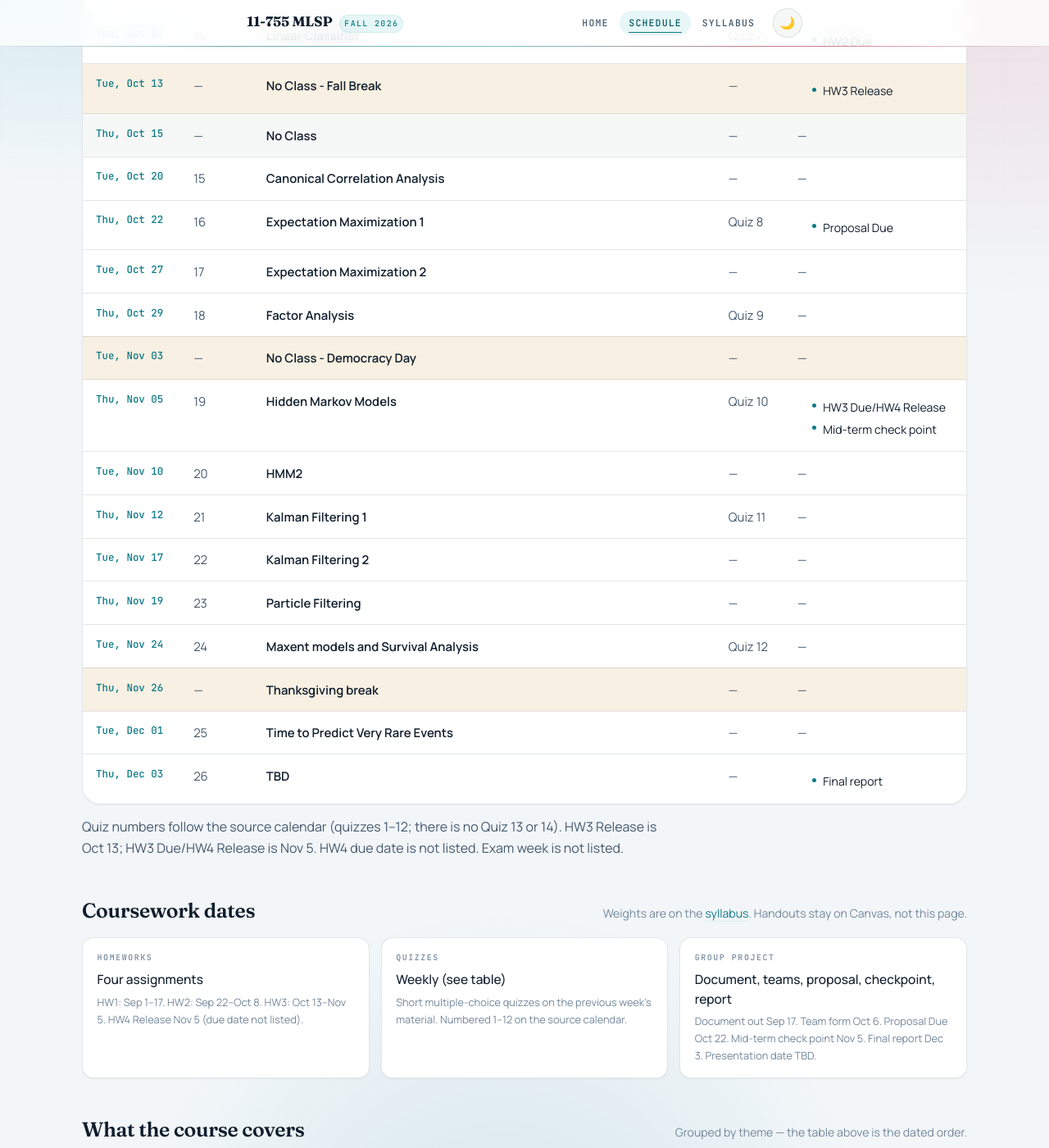
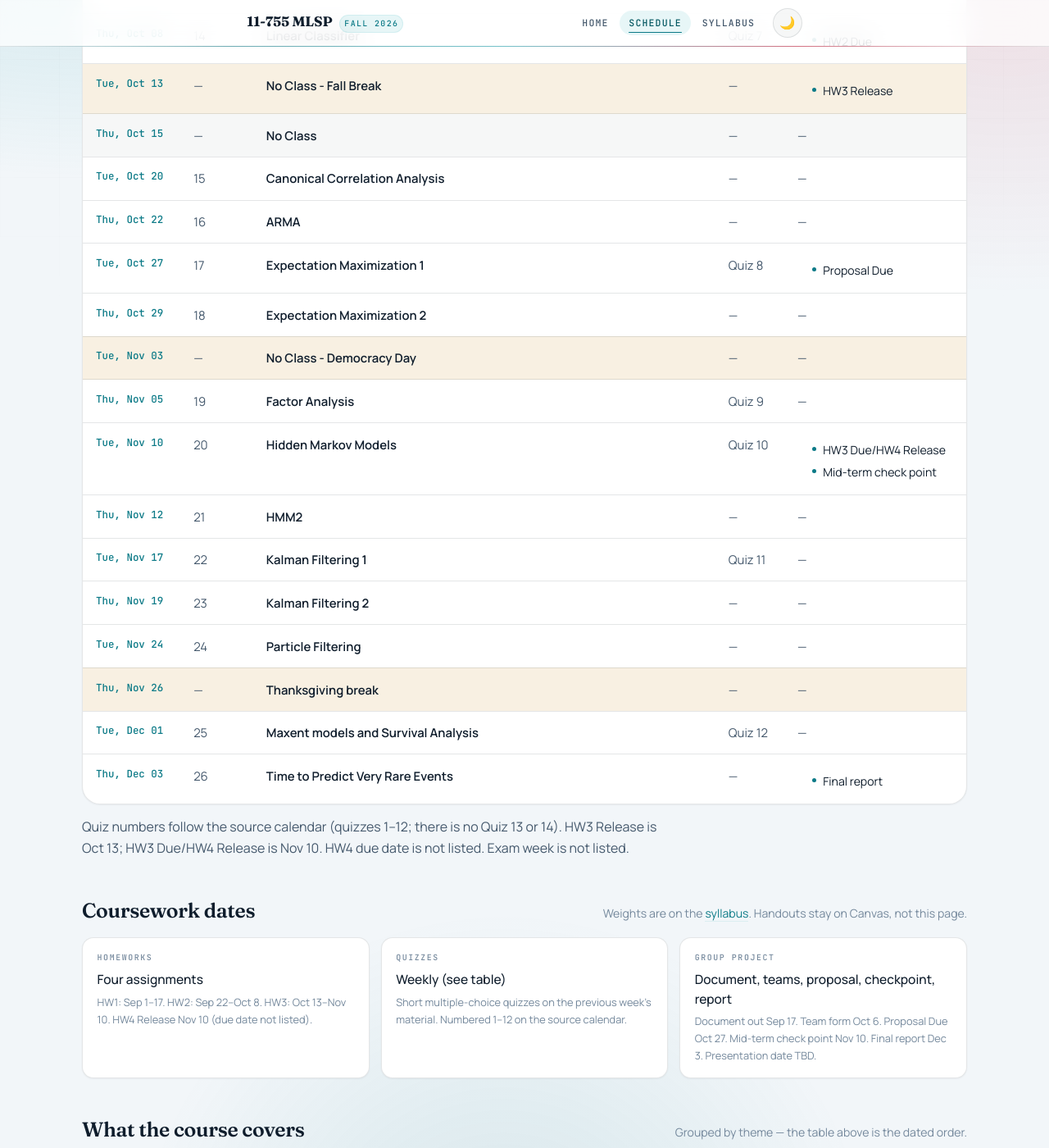
Before and after one commit to cmu-mlsp/mlspcourse, a Jekyll site: the page built from _pages/schedule.md, in a window 1280 px wide and 1400 px high, scrolled down 1351 px. Shown: the whole window at 82% size. Built offline with Jekyll 4.4.1, drawn with Linux system fonts in a browser that asks for light colours; nearby versions of some CDN libraries; comment, search, counter and statistics services are not loaded.

Commit message:
Insert ARMA on Oct 22 and slide later lectures past fixed holidays.
Keeps the calendar through CCA unchanged, absorbs the insert by replacing TBD on Dec 3 (no new dates), renumbers lectures, and updates syllabus/schedule checkpoint dates for Proposal Due and HW3/mid-term while Final report stays Dec 3.

Co-authored-by: Cursor <cursoragent@cursor.com>

```diff
--- a/_data/lectures_fall2026.yml
+++ b/_data/lectures_fall2026.yml
@@ -149,27 +149,26 @@
 - date: 2026-10-22
   type: lecture
   lecture: 16
+  title: ARMA
+  quiz:
+  work: []
+
+- date: 2026-10-27
+  type: lecture
+  lecture: 17
   title: Expectation Maximization 1
   quiz: 8
   work:
     - Proposal Due
   # TODO restore slides: https://drive.google.com/file/d/1YaHrGG8PBIOc5cg9KYuH4FPWX6r5hjTe/view?usp=sharing
 
-- date: 2026-10-27
+- date: 2026-10-29
   type: lecture
-  lecture: 17
+  lecture: 18
   title: Expectation Maximization 2
   quiz:
   work: []
   # TODO restore slides: https://drive.google.com/file/d/1NLLuDr6Dh0nkVE9QCzH3McwpJj0veAlW/view?usp=sharing
-
-- date: 2026-10-29
-  type: lecture
-  lecture: 18
-  title: Factor Analysis
-  quiz: 9
-  work: []
-  # TODO restore slides: https://drive.google.com/file/d/131gNbF3ZpJdciRT9JAlNw2zDK_pMxUFk/view?usp=sharing
 
 - date: 2026-11-03
   type: holiday
@@ -181,6 +180,14 @@
 - date: 2026-11-05
   type: lecture
   lecture: 19
+  title: Factor Analysis
+  quiz: 9
+  work: []
+  # TODO restore slides: https://drive.google.com/file/d/131gNbF3ZpJdciRT9JAlNw2zDK_pMxUFk/view?usp=sharing
+
+- date: 2026-11-10
+  type: lecture
+  lecture: 20
   title: Hidden Markov Models
   quiz: 10
   work:
@@ -188,46 +195,37 @@
     - Mid-term check point
   # TODO restore slides: https://drive.google.com/file/d/10nxS2i447NYu0PhyHaNf-TUwhC2wcilA/view?usp=sharing
 
-- date: 2026-11-10
+- date: 2026-11-12
   type: lecture
-  lecture: 20
+  lecture: 21
   title: HMM2
   quiz:
   work: []
   # TODO restore slides: https://drive.google.com/file/d/141FAYfE42mULyduDUryk87VSFdjSFCSr/view?usp=sharing
 
-- date: 2026-11-12
+- date: 2026-11-17
   type: lecture
-  lecture: 21
+  lecture: 22
   title: Kalman Filtering 1
   quiz: 11
   work: []
   # TODO restore slides: https://drive.google.com/file/d/1oR4W7S5q3NtqsGrVU97kEwfdEB7o0KJ6/view?usp=sharing
 
-- date: 2026-11-17
+- date: 2026-11-19
   type: lecture
-  lecture: 22
+  lecture: 23
   title: Kalman Filtering 2
   quiz:
   work: []
   # TODO restore slides: https://drive.google.com/file/d/1qn1XwFmdiCw0r8TYgYVshUp5gRuGC53G/view?usp=sharing
 
-- date: 2026-11-19
+- date: 2026-11-24
   type: lecture
-  lecture: 23
+  lecture: 24
   title: Particle Filtering
   quiz:
   work: []
   # TODO restore slides: https://drive.google.com/file/d/1E_WBqB5WBJ53vGSjTtjv7nR085RVCe9f/view?usp=sharing
-
-- date: 2026-11-24
-  type: lecture
-  lecture: 24
-  title: Maxent models and Survival Analysis
-  quiz: 12
-  work: []
-  # TODO restore slides: https://drive.google.com/file/d/1s9mCsOASQZjYLiJ4gwgprqgIHoPTnDiZ/view?usp=sharing
-  # TODO restore survival slides: https://drive.google.com/file/d/1bR8p1idojcJALMz2Cu6puAiXsxVriRIG/view?usp=sharing
 
 - date: 2026-11-26
   type: holiday
@@ -239,14 +237,16 @@
 - date: 2026-12-01
   type: lecture
   lecture: 25
-  title: Time to Predict Very Rare Events
-  quiz:
+  title: Maxent models and Survival Analysis
+  quiz: 12
   work: []
+  # TODO restore slides: https://drive.google.com/file/d/1s9mCsOASQZjYLiJ4gwgprqgIHoPTnDiZ/view?usp=sharing
+  # TODO restore survival slides: https://drive.google.com/file/d/1bR8p1idojcJALMz2Cu6puAiXsxVriRIG/view?usp=sharing
 
 - date: 2026-12-03
   type: lecture
   lecture: 26
-  title: TBD
+  title: Time to Predict Very Rare Events
   quiz:
   work:
     - Final report
--- a/_data/topics.yml
+++ b/_data/topics.yml
@@ -31,6 +31,7 @@
     - Clustering
     - Regression and prediction
     - Linear classifiers
+    - ARMA models
 
 - module: Latent variable models
   topics:
--- a/_pages/schedule.md
+++ b/_pages/schedule.md
@@ -62,7 +62,7 @@ shift with class discussion.</p>
 </div>
 
 <p class="schedule-footnote">Quiz numbers follow the source calendar (quizzes 1–12; there is no Quiz 13 or 14).
-HW3 Release is Oct 13; HW3 Due/HW4 Release is Nov 5. HW4 due date is not listed. Exam week is not listed.</p>
+HW3 Release is Oct 13; HW3 Due/HW4 Release is Nov 10. HW4 due date is not listed. Exam week is not listed.</p>
 
 <section class="section" id="coursework">
   <div class="section__head">
@@ -74,7 +74,7 @@ HW3 Release is Oct 13; HW3 Due/HW4 Release is Nov 5. HW4 due date is not listed.
     <li class="info-card">
       <span class="info-card__label">Homeworks</span>
       <span class="info-card__value">Four assignments</span>
-      <span class="info-card__hint">HW1: Sep 1–17. HW2: Sep 22–Oct 8. HW3: Oct 13–Nov 5. HW4 Release Nov 5 (due date not listed).</span>
+      <span class="info-card__hint">HW1: Sep 1–17. HW2: Sep 22–Oct 8. HW3: Oct 13–Nov 10. HW4 Release Nov 10 (due date not listed).</span>
     </li>
     <li class="info-card">
       <span class="info-card__label">Quizzes</span>
@@ -84,7 +84,7 @@ HW3 Release is Oct 13; HW3 Due/HW4 Release is Nov 5. HW4 due date is not listed.
     <li class="info-card">
       <span class="info-card__label">Group project</span>
       <span class="info-card__value">Document, teams, proposal, checkpoint, report</span>
-      <span class="info-card__hint">Document out Sep 17. Team form Oct 6. Proposal Due Oct 22. Mid-term check point Nov 5. Final report Dec 3. Presentation date TBD.</span>
+      <span class="info-card__hint">Document out Sep 17. Team form Oct 6. Proposal Due Oct 27. Mid-term check point Nov 10. Final report Dec 3. Presentation date TBD.</span>
     </li>
   </ul>
 </section>
```
Also changed, not shown: _pages/syllabus.md (+1 -1 lines).
